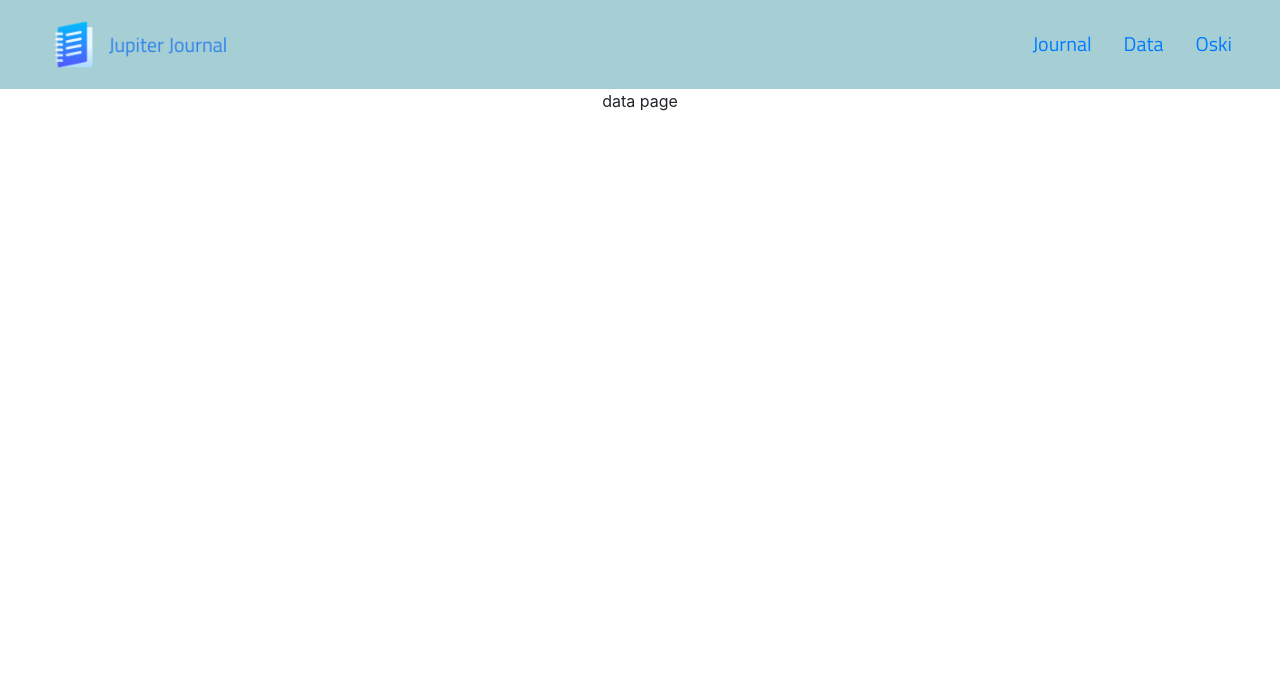
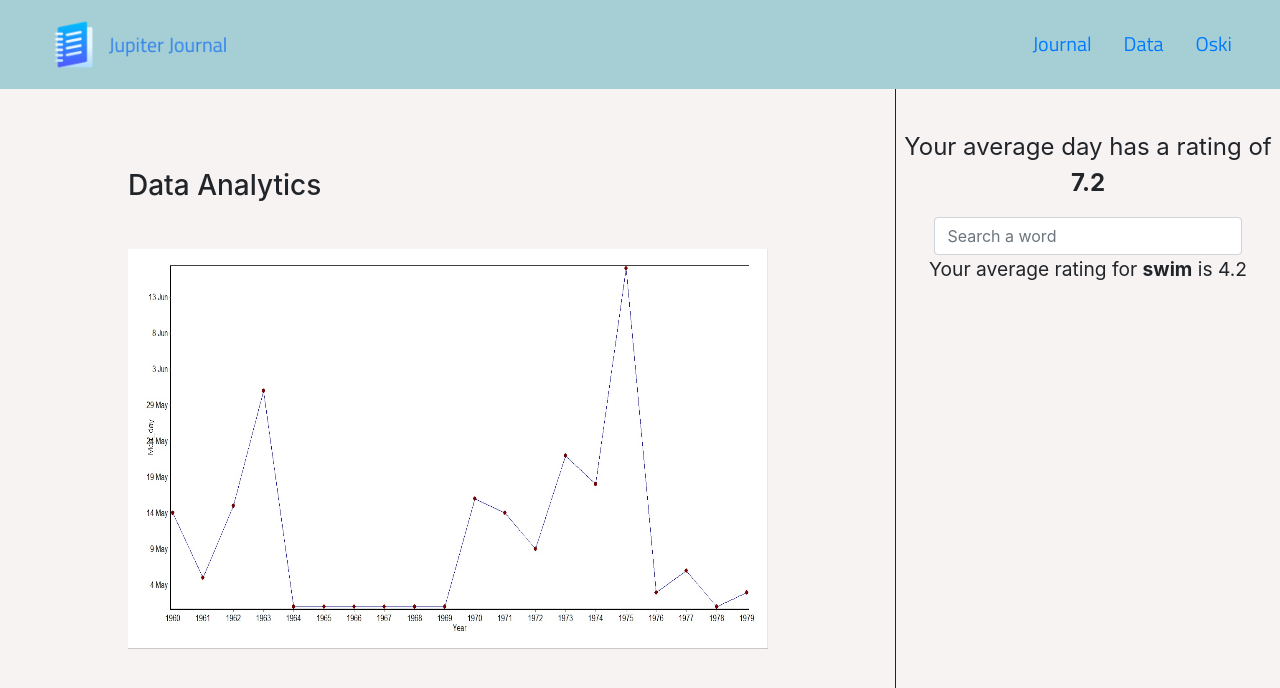
Before and after one commit to ethan-wu366/data-journal, a React (Create React App) app in the folder frontend/data-journal/: page /data in a window 1280 px wide. Shown: the top 688 px of the page. Built offline with nearby package versions, Linux system fonts and the light colour scheme.

Commit message:
Finished setting up basics for data page

```diff
--- a/frontend/data-journal/src/components/Data.js
+++ b/frontend/data-journal/src/components/Data.js
@@ -7,8 +7,10 @@ import SiteNavbar from './SiteNavbar';
 //import Container from 'react-bootstrap/Container';
 //import Row from 'react-bootstrap/Row';
 //import Col from 'react-bootstrap/Col';
+import Form from 'react-bootstrap/Form'
 
 import '../css/Data.css';
+import ChartPlaceholder from '../img/chart_placeholder.jpg';
 
 const Data = () => {
     $(document).ready(function () {
@@ -39,7 +41,19 @@ const Data = () => {
     return (
         <div>
             <SiteNavbar sticky="false" bg="transparent" />
-            data page
+            <div id="data-body">
+                <div id="graph">
+                    <h3 id="data-title">Data Analytics</h3>
+                    <img id="placeholder" src={ChartPlaceholder} alt="chart placeholder"></img>
+                </div>
+                <div id="search">
+                    <p id="average-day">Your average day has a rating of <b>7.2</b></p>
+                    <Form id="search-form">
+                        <Form.Control placeholder="Search a word"/>
+                    </Form>
+                    <p id="average-word">Your average rating for <b>swim</b> is 4.2</p>
+                </div>
+            </div>
         </div>
     );
 };
--- a/frontend/data-journal/src/components/Landing.js
+++ b/frontend/data-journal/src/components/Landing.js
@@ -45,7 +45,6 @@ const Landing = () => {
                     <p>Gain valuable</p>
                     <p>insights to your</p>
                     <p>journaling</p>
-                    {/* <h3>Gain valuable insights to your journaling</h3> */}
                     <Button style={{backgroundColor: "#1F5673"}} href="/journal">Sign up today</Button>
                 </div>
             </div>
--- a/frontend/data-journal/src/css/Data.css
+++ b/frontend/data-journal/src/css/Data.css
@@ -0,0 +1,52 @@
+#data-body {
+    position: absolute;
+    min-width: 100%;
+    min-height: 100%;
+    background-size: cover;
+    background-position: center;
+    background-color: #F7F3F3;
+    display: flex;
+    flex-direction: row;
+}
+
+#graph {
+    width:70%;
+    border-right:1.5px solid;
+}
+
+#data-title {
+    position: absolute;
+    top: 10%;
+    left: 10%;
+}
+
+#search {
+    width:30%;
+}
+
+#placeholder {
+    position: absolute;
+    top: 20%;
+    left: 10%;
+    height: 50%;
+    width: 50%;
+}
+
+#average-day {
+    position: relative;
+    top: 5%;
+    font-size:x-large;
+}
+
+#average-word {
+    position: relative;
+    top: 5%;
+    font-size:larger;
+}
+
+#search-form {
+    position:relative;
+    top: 5%;
+    left: 10%;
+    width: 80%;
+}
```
Also changed, not shown: frontend/data-journal/src/img/chart_placeholder.jpg (added).
